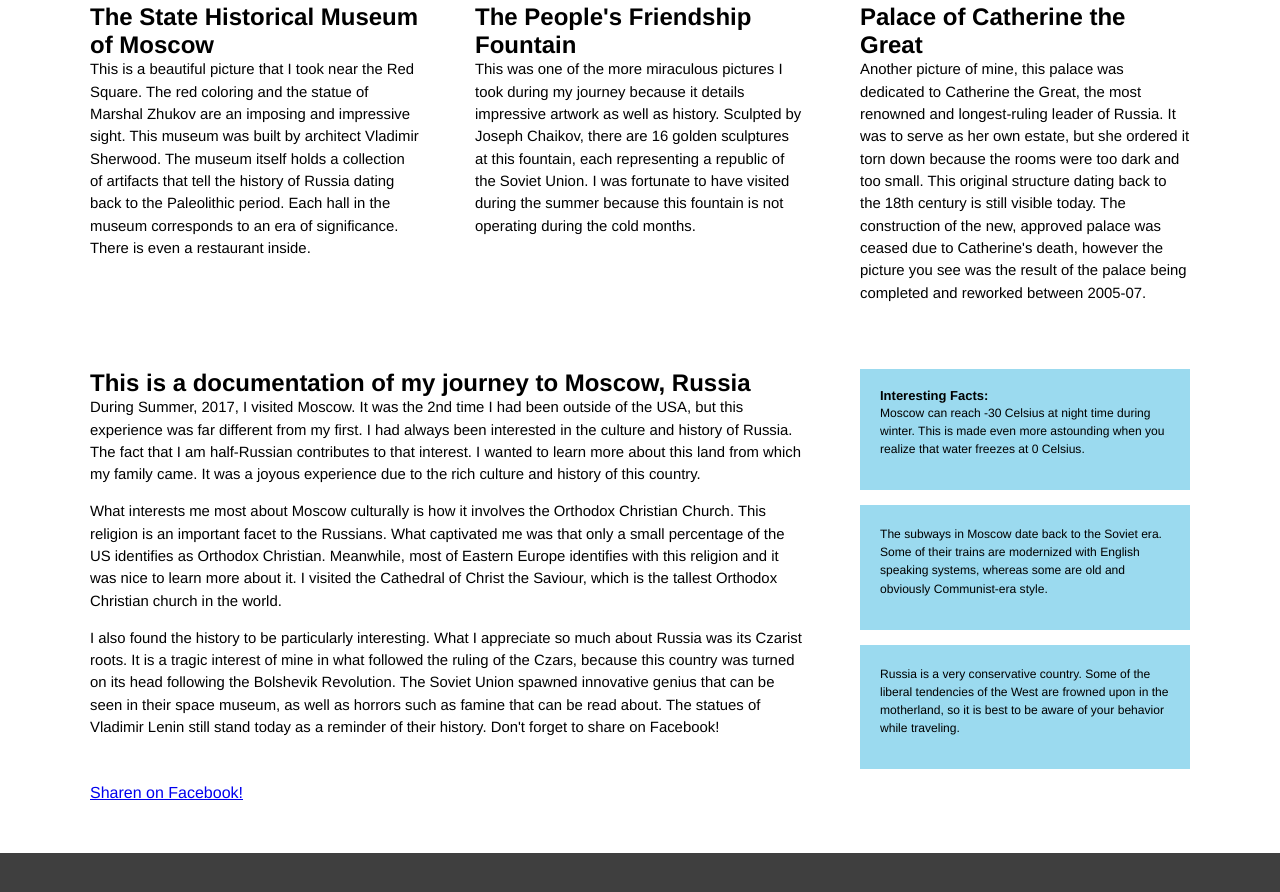
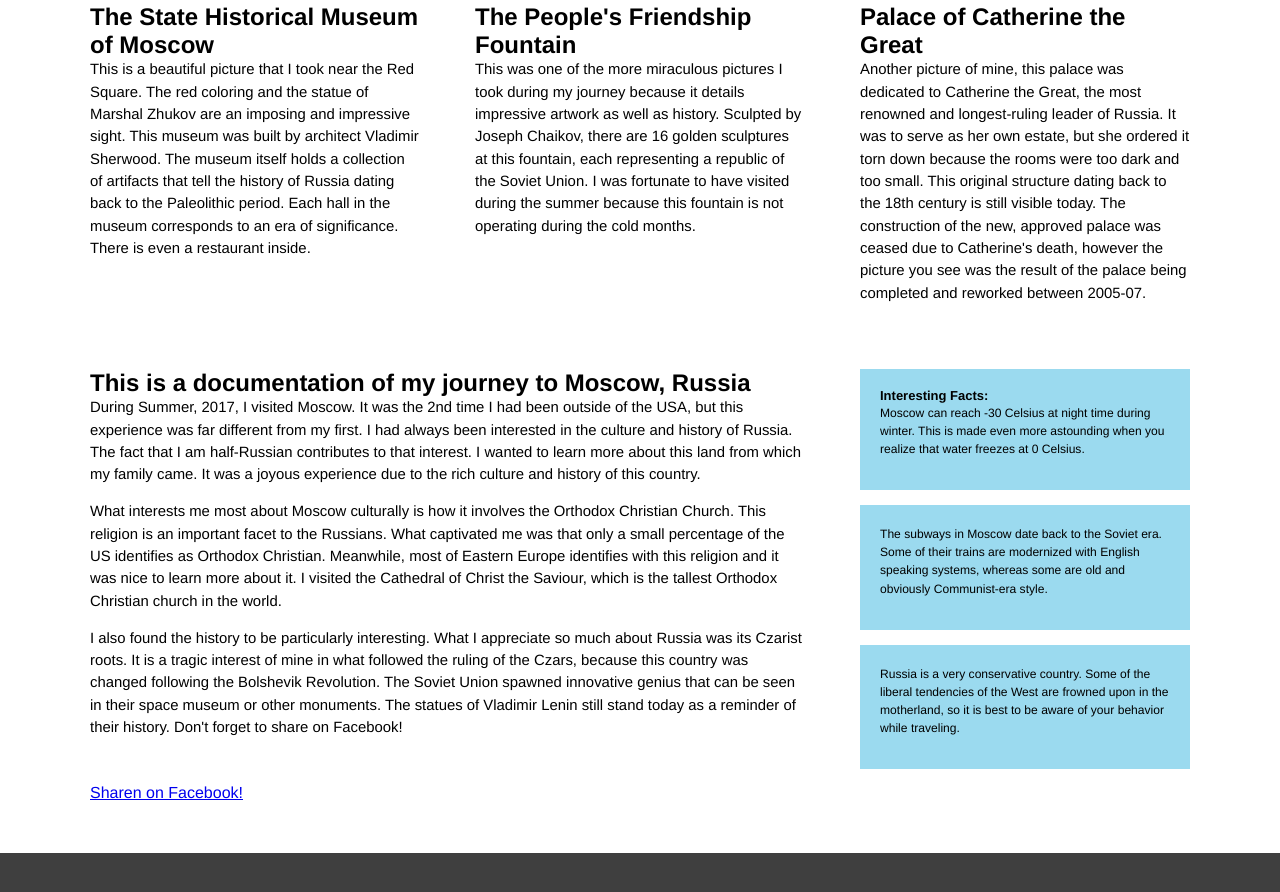
Before and after one commit to chroze/cs322, a plain HTML site: page index.html in a window 1280 px wide. Shown: the part 440-1332 px from the top of the page. Drawn offline with Linux system fonts and the light colour scheme.

Commit message:
Update index.html

```diff
--- a/index.html
+++ b/index.html
@@ -78,7 +78,7 @@
 
 				<p>What interests me most about Moscow culturally is how it involves the Orthodox Christian Church. This religion is an important facet to the Russians. What captivated me was that only a small percentage of the US identifies as Orthodox Christian. Meanwhile, most of Eastern Europe identifies with this religion and it was nice to learn more about it. I visited the Cathedral of Christ the Saviour, which is the tallest Orthodox Christian church in the world. </p>
 
-				<p>I also found the history to be particularly interesting. What I appreciate so much about Russia was its Czarist roots. It is a tragic interest of mine in what followed the ruling of the Czars, because this country was turned on its head following the Bolshevik Revolution. The Soviet Union spawned innovative genius that can be seen in their space museum, as well as horrors such as famine that can be read about. The statues of Vladimir Lenin still stand today as a reminder of their history.
+				<p>I also found the history to be particularly interesting. What I appreciate so much about Russia was its Czarist roots. It is a tragic interest of mine in what followed the ruling of the Czars, because this country was changed following the Bolshevik Revolution. The Soviet Union spawned innovative genius that can be seen in their space museum or other monuments. The statues of Vladimir Lenin still stand today as a reminder of their history.
 
 
 				Don't forget to share on Facebook!</p>
```
